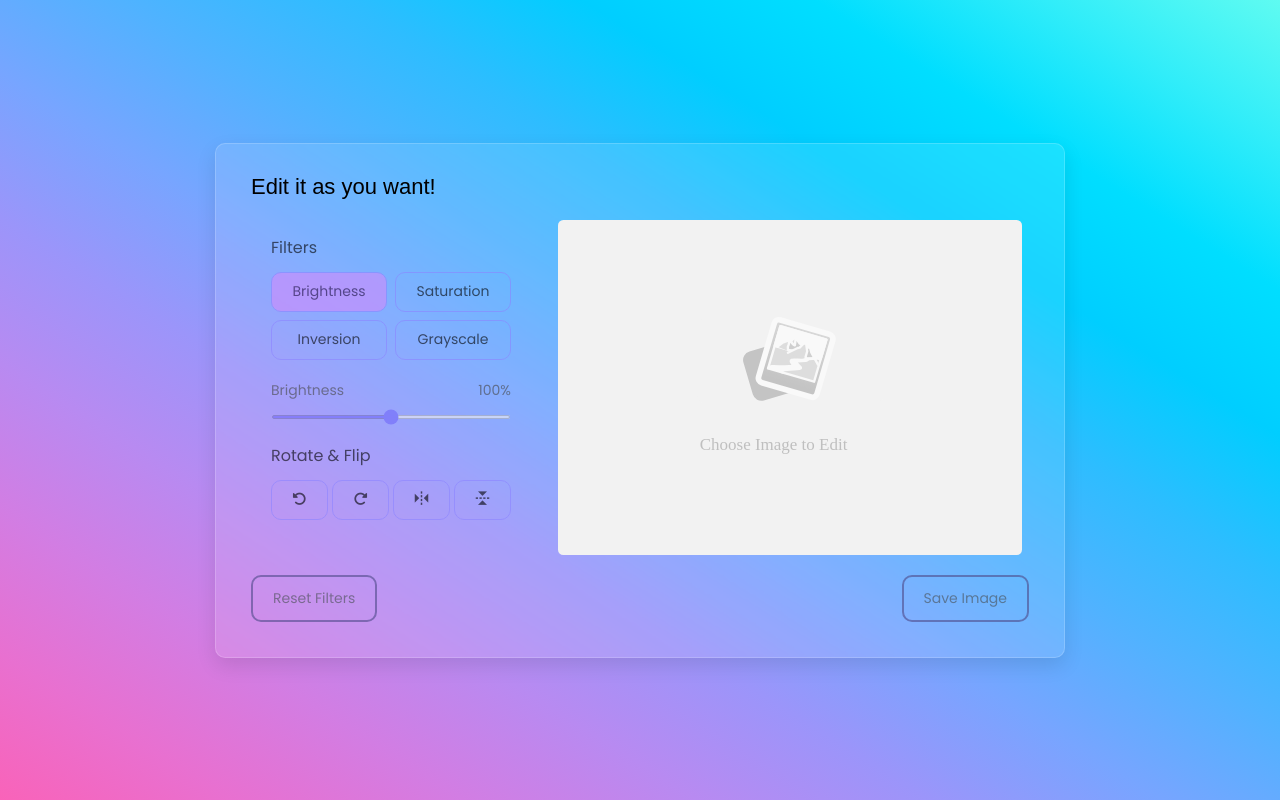
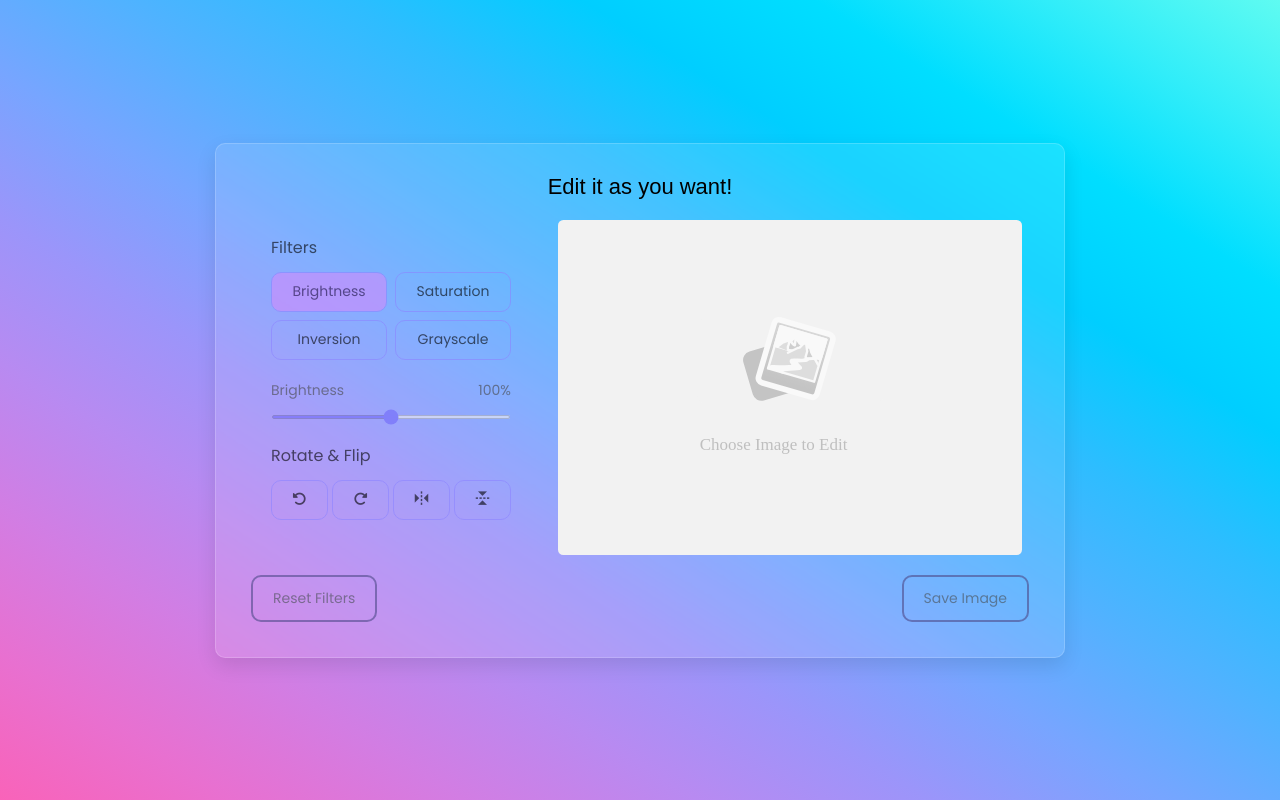
Before and after one commit to Shiva1706/Edit-It, a plain HTML site: page index.html in a window 1280 px wide. Drawn offline with nearby package versions, Linux system fonts and the light colour scheme; a web font is replaced by a local one.

Commit message:
second commit

```diff
--- a/index.html
+++ b/index.html
@@ -13,7 +13,9 @@
 <body>
 
     <div class="container disable">
-        <h2>Edit it as you want!</h2>
+        <div class="head">
+            <h2>Edit it as you want!</h2>
+        </div>
 
         <div class="wrapper">
             <div class="editor-panel">
--- a/style.css
+++ b/style.css
@@ -30,6 +30,11 @@ body{
 .container.disable :where(.editor-panel, .reset-filter, .save-img){
     opacity: 0.6;
     pointer-events: none;
+}
+
+.container .head{
+    display: flex;
+    justify-content: center;
 }
 
 .container h2{
```
